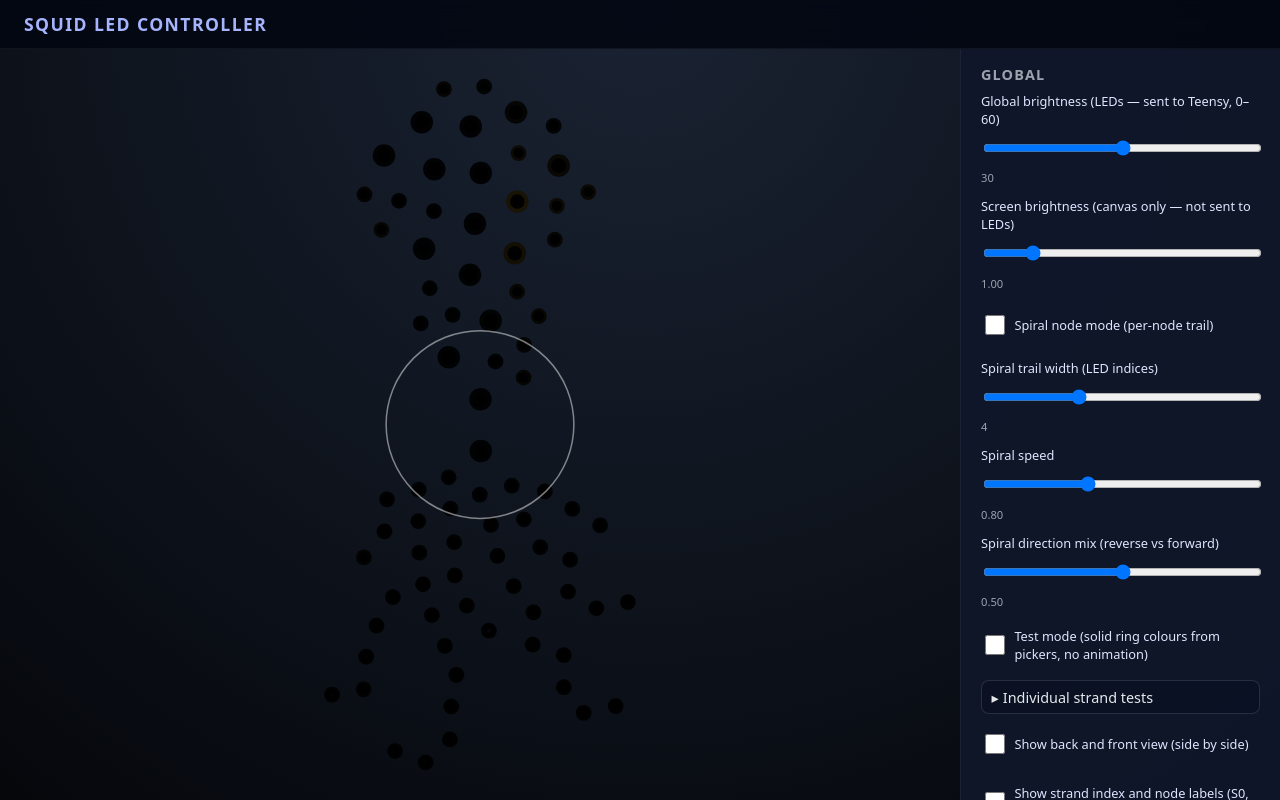
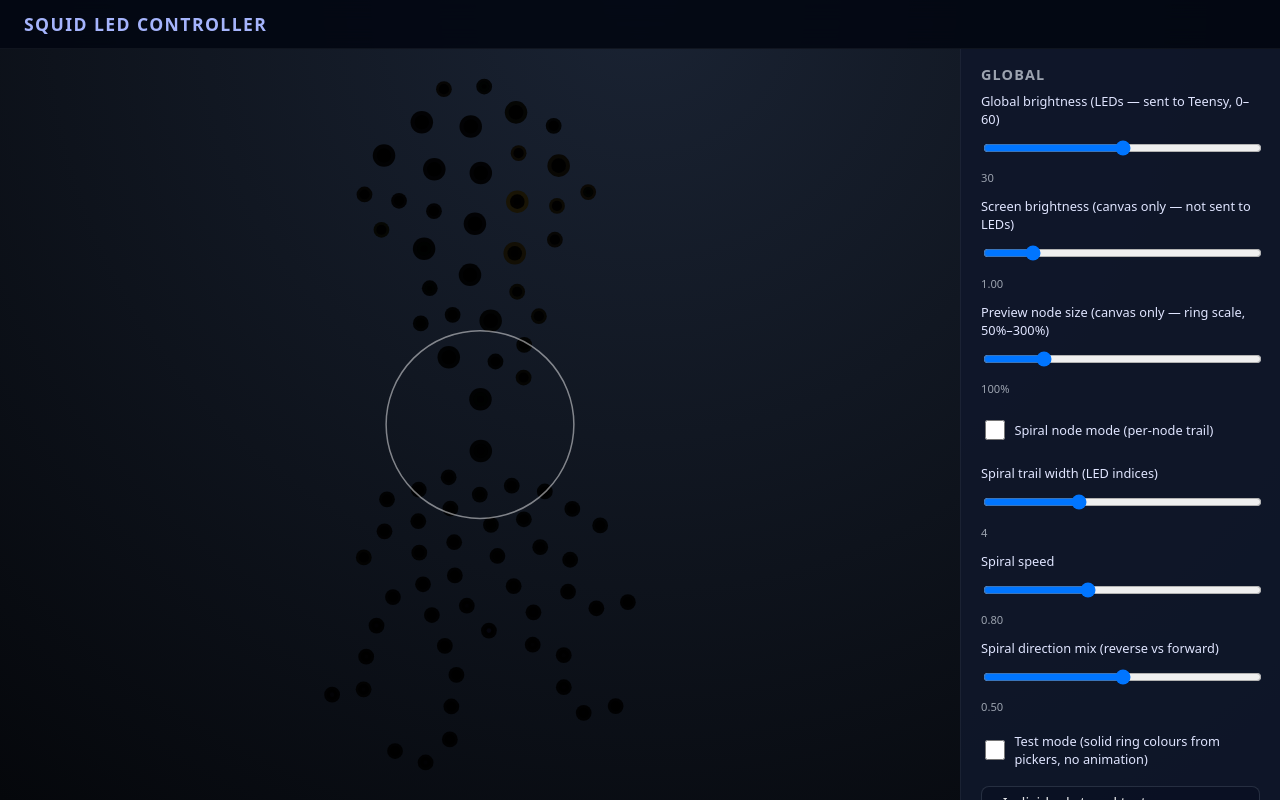
Before and after one commit to anam-ate/Squid-Skin, a website: page public/index.html in a window 1280 px wide. Drawn offline with Linux system fonts and the light colour scheme.

Commit message:
Add preview node size slider (canvas-only ring scale)
Co-authored-by: Cursor <cursoragent@cursor.com>

```diff
--- a/public/app.js
+++ b/public/app.js
@@ -17,6 +17,8 @@ const controls = {
   spiralDirMixValue: document.getElementById('spiral-dir-mix-value'),
   screenBrightness: document.getElementById('screen-brightness'),
   screenBrightnessValue: document.getElementById('screen-brightness-value'),
+  previewNodeScale: document.getElementById('preview-node-scale'),
+  previewNodeScaleValue: document.getElementById('preview-node-scale-value'),
   noiseScale: document.getElementById('noise-scale'),
   noiseScaleValue: document.getElementById('noise-scale-value'),
   noiseType: document.getElementById('noise-type'),
@@ -529,6 +531,7 @@ function setupControls() {
   [
     controls.maxBrightness,
     controls.screenBrightness,
+    controls.previewNodeScale,
     controls.spiralMode,
     controls.spiralWidth,
     controls.spiralSpeed,
@@ -584,6 +587,10 @@ function setupControls() {
     controls.screenBrightnessValue.textContent = (controls.screenBrightness.value / 100).toFixed(2);
     persistControl(controls.screenBrightness);
   });
+  controls.previewNodeScale.addEventListener('input', () => {
+    controls.previewNodeScaleValue.textContent = `${controls.previewNodeScale.value}%`;
+    persistControl(controls.previewNodeScale);
+  });
   controls.noiseScale.addEventListener('input', () => {
     controls.noiseScaleValue.textContent = (controls.noiseScale.value / 100).toFixed(2);
     persistControl(controls.noiseScale);
@@ -745,6 +752,7 @@ function setupControls() {
   controls.spiralSpeed.dispatchEvent(new Event('input'));
   controls.spiralDirMix.dispatchEvent(new Event('input'));
   controls.screenBrightness.dispatchEvent(new Event('input'));
+  controls.previewNodeScale.dispatchEvent(new Event('input'));
   controls.noiseScale.dispatchEvent(new Event('input'));
   controls.noiseSpeed.dispatchEvent(new Event('input'));
   controls.blackLevel.dispatchEvent(new Event('input'));
@@ -921,7 +929,11 @@ function renderFrame(now) {
   const largeBaseRadiusRef = smallBaseRadiusRef * (60 / 42);
   const ringRadiusMul = 0.5 + 2 * 0.6;
   const maxOuterRingPxRef = largeBaseRadiusRef * ringRadiusMul;
-  const nodeRadiusScale = Math.min(1.35, Math.max(0.22, (minSepPx * 0.36) / maxOuterRingPxRef));
+  const autoNodeRadiusScale = Math.min(1.35, Math.max(0.22, (minSepPx * 0.36) / maxOuterRingPxRef));
+  const previewNodeScalePct = controls.previewNodeScale
+    ? Math.max(50, Math.min(300, parseInt(controls.previewNodeScale.value, 10) || 100))
+    : 100;
+  const nodeRadiusScale = autoNodeRadiusScale * (previewNodeScalePct / 100);
 
   if (effPx === null || effPy === null) {
     effPx = w * 0.5;
--- a/public/index.html
+++ b/public/index.html
@@ -30,6 +30,11 @@
             Screen brightness (canvas only — not sent to LEDs)
             <input type="range" id="screen-brightness" min="25" max="500" value="100" />
             <span id="screen-brightness-value">1.00</span>
+          </label>
+          <label>
+            Preview node size (canvas only — ring scale, 50%–300%)
+            <input type="range" id="preview-node-scale" min="50" max="300" value="100" />
+            <span id="preview-node-scale-value">100%</span>
           </label>
           <label class="inline">
             <input type="checkbox" id="spiral-mode" />
```
